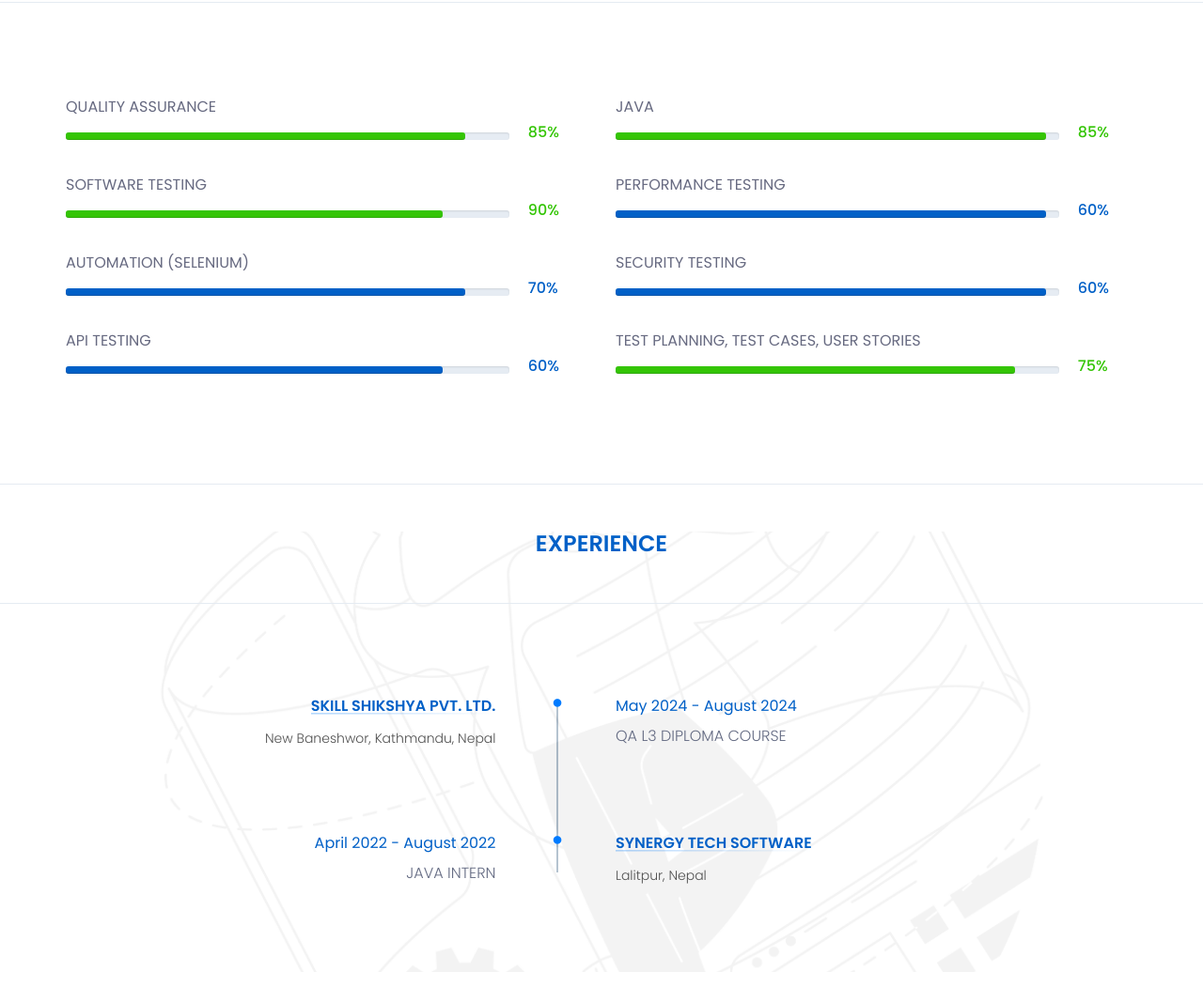
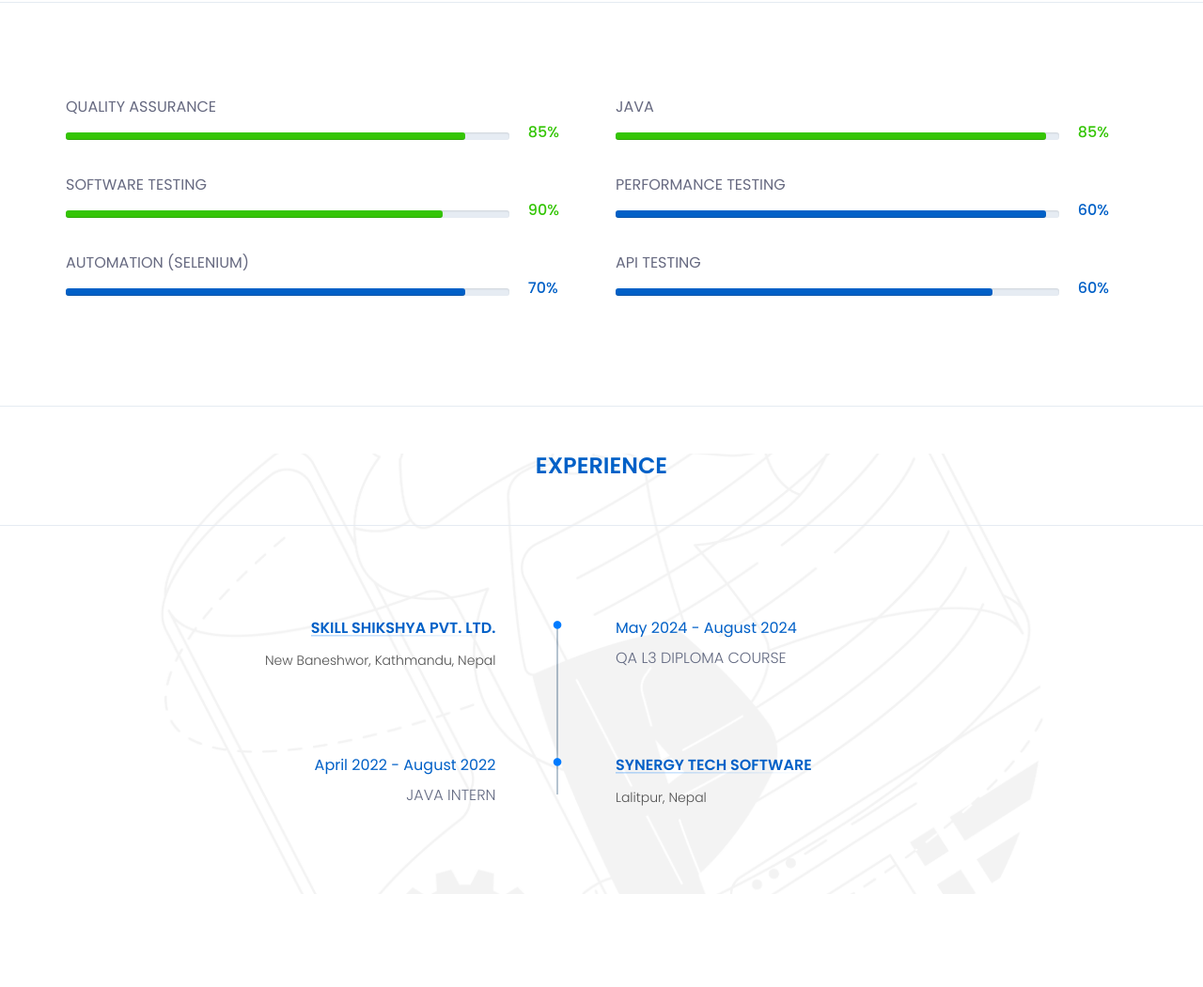
Before and after one commit to RasmiJati/portfolio, a plain HTML site: page index.html in a window 1280 px wide. Shown: the part 2701-3752 px from the top of the page at 94% size. Drawn offline with nearby package versions, Linux system fonts and the light colour scheme.

Commit message:
updated portfolio

```diff
--- a/index.html
+++ b/index.html
@@ -363,18 +363,7 @@
 									<h3>70%</h3>
 								</div>
 							</div><!-- /.barWrapper -->
-							<div class="barWrapper">
-								<span class="progressText">API Testing</span>
-								<div class="single-progress-txt">
-									<div class="progress ">
-										<div class="progress-bar" role="progressbar" aria-valuenow="85"
-											aria-valuemin="10" aria-valuemax="100" style="">
 
-										</div>
-									</div>
-									<h3>60%</h3>
-								</div>
-							</div><!-- /.barWrapper -->
 						</div>
 					</div>
 					<div class="col-md-6">
@@ -405,6 +394,18 @@
 								</div>
 							</div><!-- /.barWrapper -->
 							<div class="barWrapper">
+								<span class="progressText">API Testing</span>
+								<div class="single-progress-txt">
+									<div class="progress ">
+										<div class="progress-bar" role="progressbar" aria-valuenow="85"
+											aria-valuemin="10" aria-valuemax="100" style="">
+
+										</div>
+									</div>
+									<h3>60%</h3>
+								</div>
+							</div><!-- /.barWrapper -->
+							<!-- <div class="barWrapper">
 								<span class="progressText">Security Testing</span>
 								<div class="single-progress-txt">
 									<div class="progress ">
@@ -414,10 +415,10 @@
 										</div>
 									</div>
 									<h3>60%</h3>
-								</div>
-							</div><!-- /.barWrapper -->
-						</div><!-- /.barWrapper -->
-						<div class="barWrapper">
+								</div> -->
+							<!-- </div>/.barWrapper -->
+							<!-- </div>/.barWrapper -->
+							<!-- <div class="barWrapper">
 							<span class="progressText"> Test Planning, Test Cases, User Stories</span>
 							<div class="single-progress-txt">
 								<div class="progress ">
@@ -428,11 +429,11 @@
 								</div>
 								<h3 style="color:#34c505;">75%</h3>
 							</div>
-						</div><!-- /.barWrapper -->
+						</div>/.barWrapper -->
+						</div>
 					</div>
-				</div>
-			</div><!-- /.row -->
-		</div> <!-- /.container -->
+				</div><!-- /.row -->
+			</div> <!-- /.container -->
 		</div><!-- /.skill-content-->
 
 	</section><!--/.skills-->
```
Also changed, not shown: assets/images/about/profile_image (1).jpg (added), assets/images/about/profile_image.jpg.
